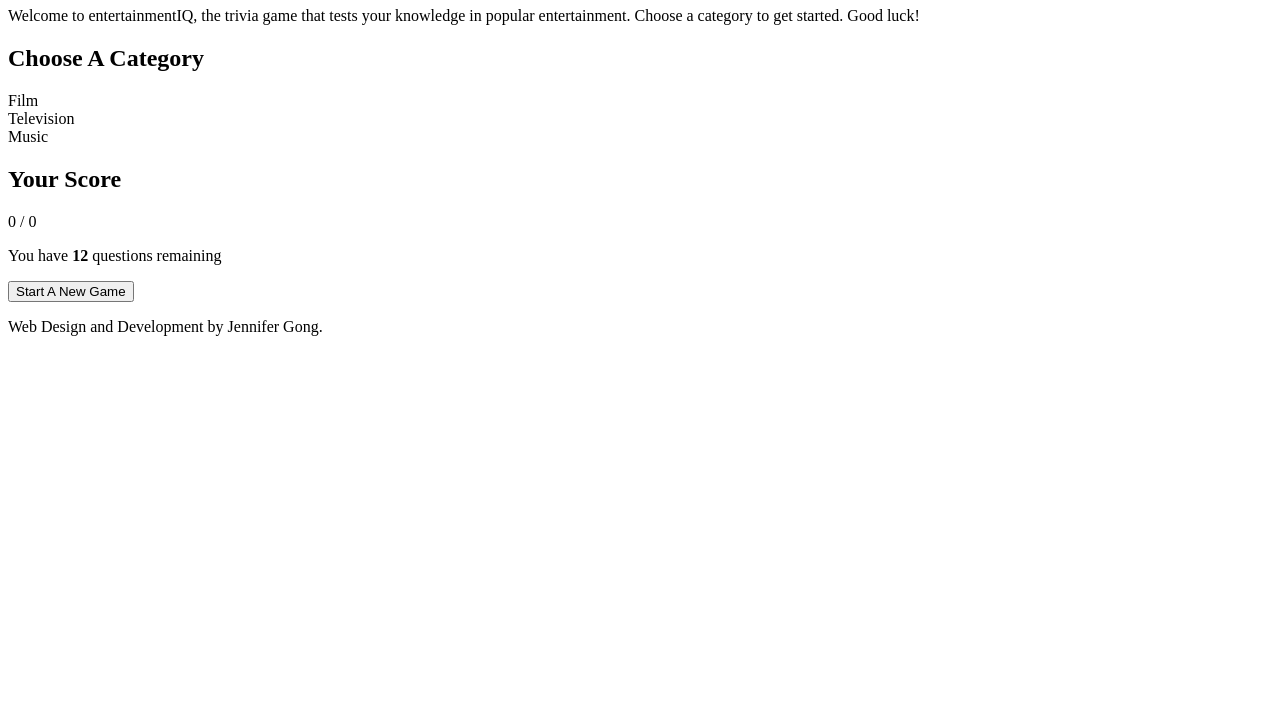
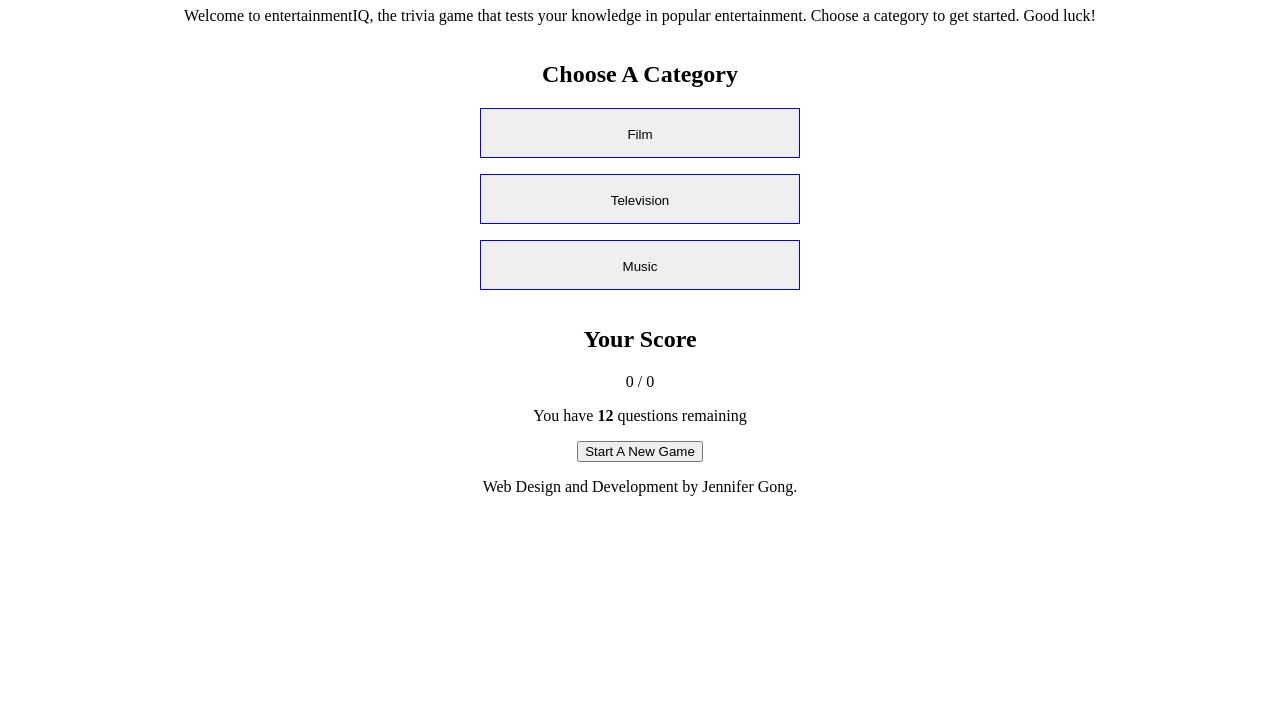
Before and after one commit to jngong/entertainment-iq, a plain HTML site: page index.html in a window 1280 px wide. Shown: the part 73-800 px from the top of the page. Drawn offline with nearby package versions, Linux system fonts and the light colour scheme.

Commit message:
started css

```diff
--- a/index.html
+++ b/index.html
@@ -14,9 +14,9 @@
     </header>
     <div class='category-container'>
         <h2>Choose A Category</h2>
-        <div class='category' id='film'>Film</div>
-        <div class='category' id='tv'>Television</div>
-        <div class='category' id='music'>Music</div>
+        <button class='category' id='film'>Film</button>
+        <button class='category' id='tv'>Television</button>
+        <button class='category' id='music'>Music</button>
     </div>
     <div class='question-container'>
         <div id='question'></div>
--- a/style.css
+++ b/style.css
@@ -0,0 +1,23 @@
+* {
+    box-sizing: border-box;
+}
+
+body {
+    text-align: center;
+    margin: 0 auto;
+}
+
+.category-container {
+    display: flex;
+    flex-flow: column wrap;
+    justify-content: space-around;
+    align-items: center;
+}
+
+.category {
+    width: 25%;
+    height: 50px;
+    line-height: 50px;
+    margin-bottom: 1rem;
+    border: 1px solid blue;
+}
```
